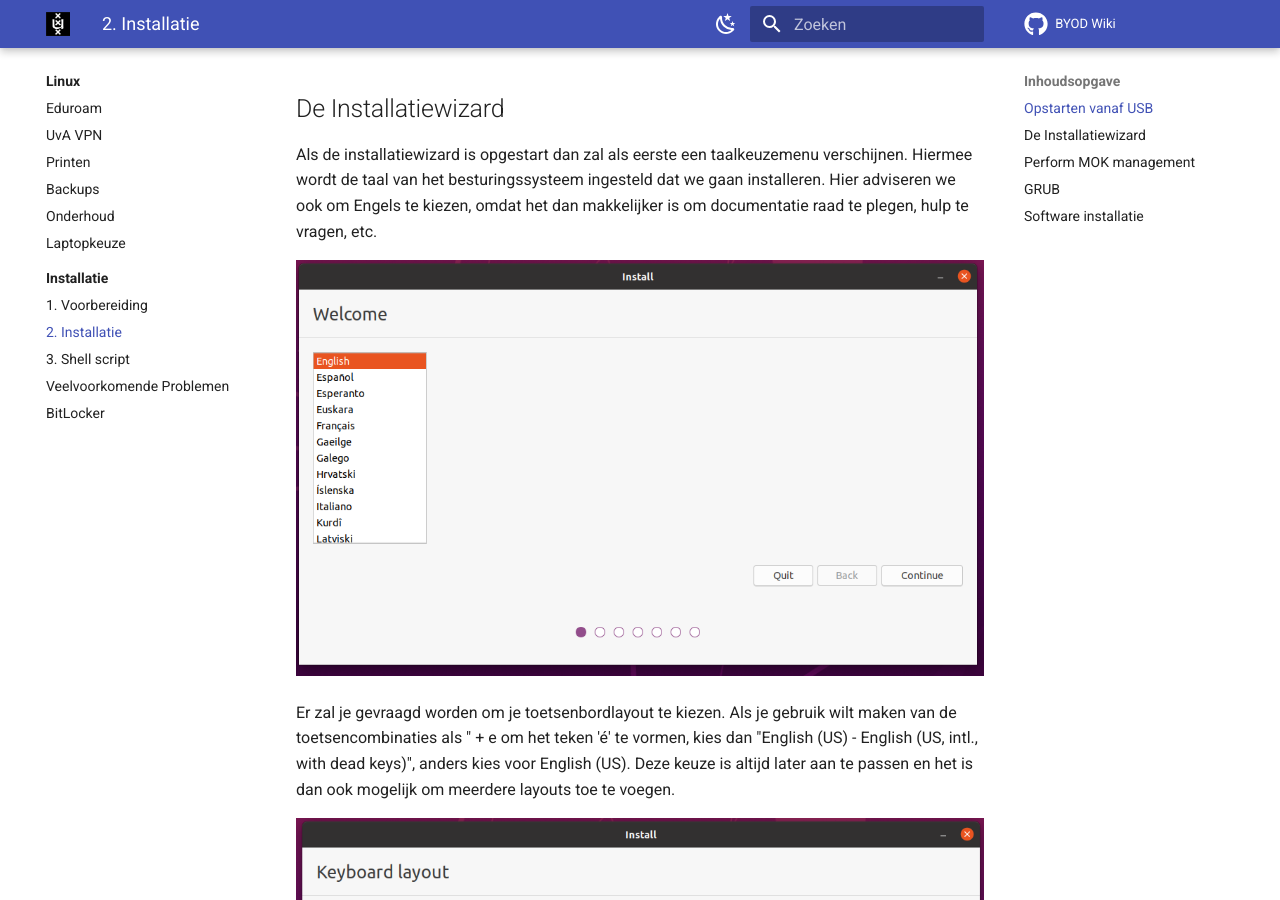
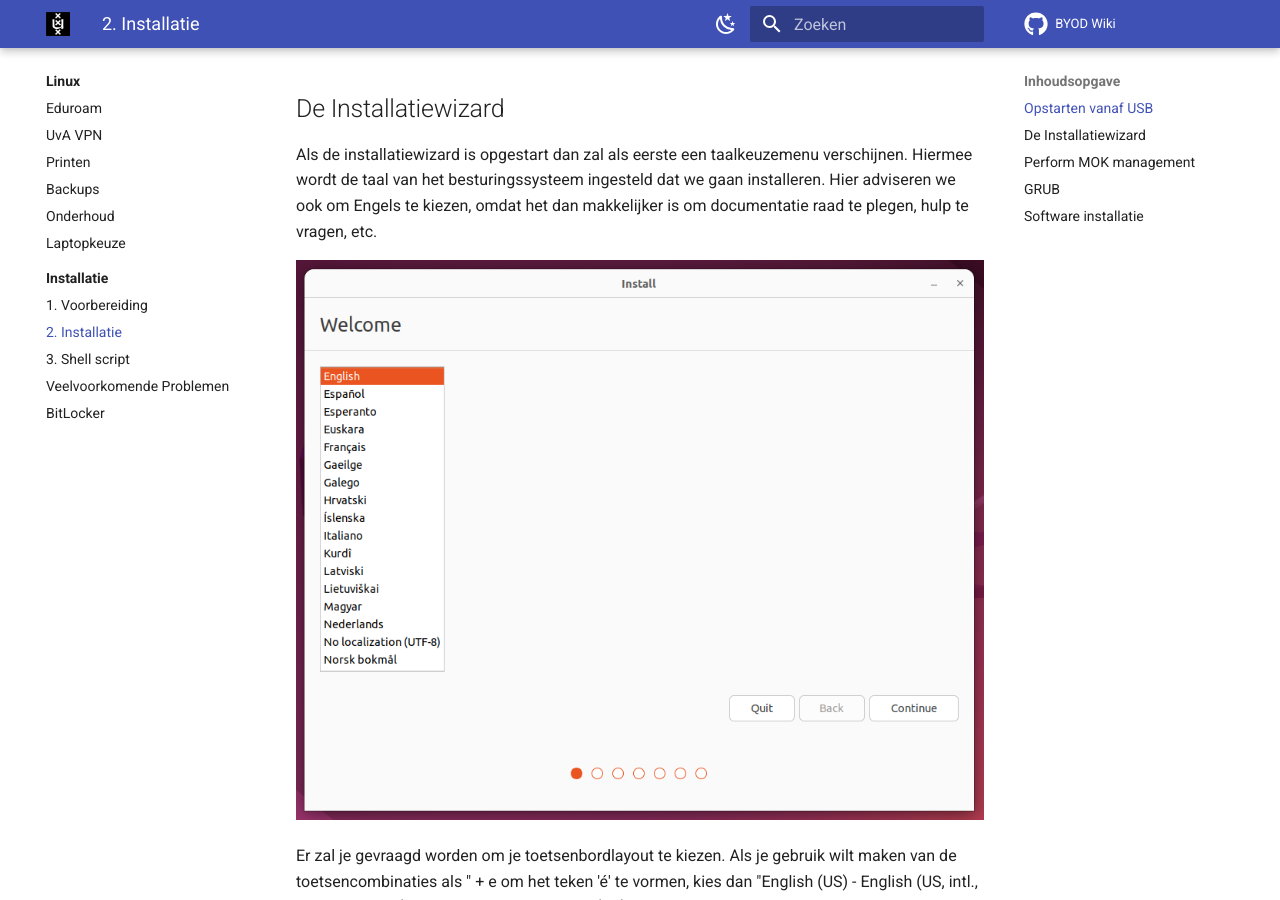
Before and after one commit to svkampen/byod-wiki, an MkDocs documentation site: the page built from docs/linux/installatie/installatie.md, in a window 1280 px wide and 900 px high, scrolled down 1254 px. Built offline with MkDocs 1.6.1 and Material for MkDocs 9.7.7, drawn with Linux system fonts in a browser that asks for light colours; comment, search, counter and statistics services are not loaded.

Commit message:
Een aantal 22.04 screenshots

```diff
--- a/docs/linux/installatie/installatie.md
+++ b/docs/linux/installatie/installatie.md
@@ -30,11 +30,11 @@
 ## De Installatiewizard
 Als de installatiewizard is opgestart dan zal als eerste een taalkeuzemenu verschijnen. Hiermee wordt de taal van het besturingssysteem ingesteld dat we gaan installeren. Hier adviseren we ook om Engels te kiezen, omdat het dan makkelijker is om documentatie raad te plegen, hulp te vragen, etc.
 
-![Welcome](../../assets/2004-welcome.png)
+![Welcome](../../assets/2204-welcome.png)
 
 Er zal je gevraagd worden om je toetsenbordlayout te kiezen. Als je gebruik wilt maken van de toetsencombinaties als " + e om het teken 'é' te vormen, kies dan "English (US) - English (US, intl., with dead keys)", anders kies voor English (US). Deze keuze is altijd later aan te passen en het is dan ook mogelijk om meerdere layouts toe te voegen.
 
-![Keyboard](../../assets/2004-keyboard.png)
+![Keyboard](../../assets/2204-keyboard.png)
 
 Het scherm daarna zal je vragen software van derden te installeren, vind deze aan. Waarschijnlijk wordt hier gevraagd wordt om een wachtwoord om Secure Boot te configureren. Dit wachtwoord heb je eenmalig nodig na de Ubuntu installatie bij "Perform MOK management". Het is niet het wachtwoord van je gebruikersaccount, het hoeft niet bijzonder veilig te zijn en je zult het wachtwoord hierna nooit meer nodig hebben.
 
@@ -60,7 +60,7 @@
 
 Daarna zal de installatie beginnen. Dit zal ongeveer een kwartier tot een uur duren afhankelijk van je laptop. Als de installatie klaar is zal een dialoog verschijnen met de vraag of je wilt herstarten. Herstart het systeem.
 
-![install done](../../assets/1804-installdone.png)
+![install done](../../assets/2204-installdone.png)
 
 Tijdens het herstarten zal een melding verschijnen waarin staat dat je het installatiemedium moet verwijderen. Verwijder de USB-stick, en druk dan op de Enter-toets. Ubuntu zal dan opstarten.
 
```
Also changed, not shown: docs/assets/1804-installdone.png (deleted), docs/assets/2004-keyboard.png (deleted), docs/assets/2004-welcome.png (deleted), docs/assets/2204-installdone.png (added), docs/assets/2204-keyboard.png (added), docs/assets/2204-welcome.png (added).
